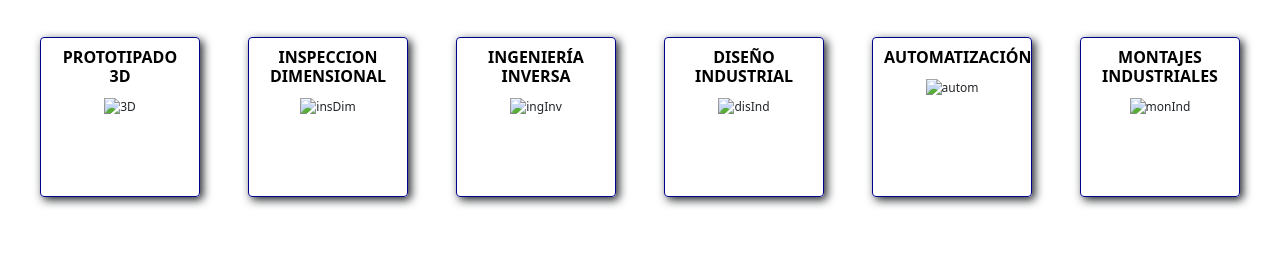
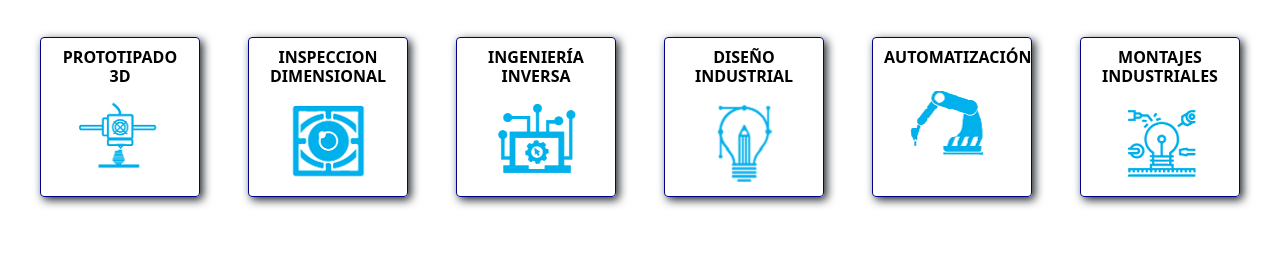
Before and after one commit to elafalla/Desafio6, a plain HTML site: page html/servicios.html in a window 1280 px wide. Shown: the part 154-408 px from the top of the page. Drawn offline with nearby package versions, Linux system fonts and the light colour scheme; the site is published under a folder, as on GitHub Pages, so addresses that start at the root find nothing.

Commit message:
Revision y ajustes finales

```diff
--- a/html/servicios.html
+++ b/html/servicios.html
@@ -59,32 +59,32 @@
     <section class="rubroServ">
       <div class="cajaServ">
         <h3>PROTOTIPADO 3D</h3>
-        <img src="/img/Prot3D.png" alt="3D" />
+        <img src="../img/Prot3D.png" alt="3D" />
       </div>
 
       <div class="cajaServ">
         <h3>INSPECCION DIMENSIONAL</h3>
-        <img src="/img/InspDim.png" alt="insDim" />
+        <img src="../img/InspDim.png" alt="insDim" />
       </div>
 
       <div class="cajaServ">
         <h3>INGENIERÍA INVERSA</h3>
-        <img src="/img/IngInv.png" alt="ingInv" />
+        <img src="../img/IngInv.png" alt="ingInv" />
       </div>
 
       <div class="cajaServ">
         <h3>DISEÑO INDUSTRIAL</h3>
-        <img src="/img/DisInd.png" alt="disInd" />
+        <img src="../img/DisInd.png" alt="disInd" />
       </div>
 
       <div class="cajaServ">
         <h3>AUTOMATIZACIÓN</h3>
-        <img src="/img/Autom..png" alt="autom" />
+        <img src="../img/Autom..png" alt="autom" />
       </div>
 
       <div class="cajaServ">
         <h3>MONTAJES INDUSTRIALES</h3>
-        <img src="/img/MonInd.png" alt="monInd" />
+        <img src="../img/MonInd.png" alt="monInd" />
       </div>
     </section>
 
```
Also changed, not shown: html/quienes-somos.html (+2 -2 lines).
